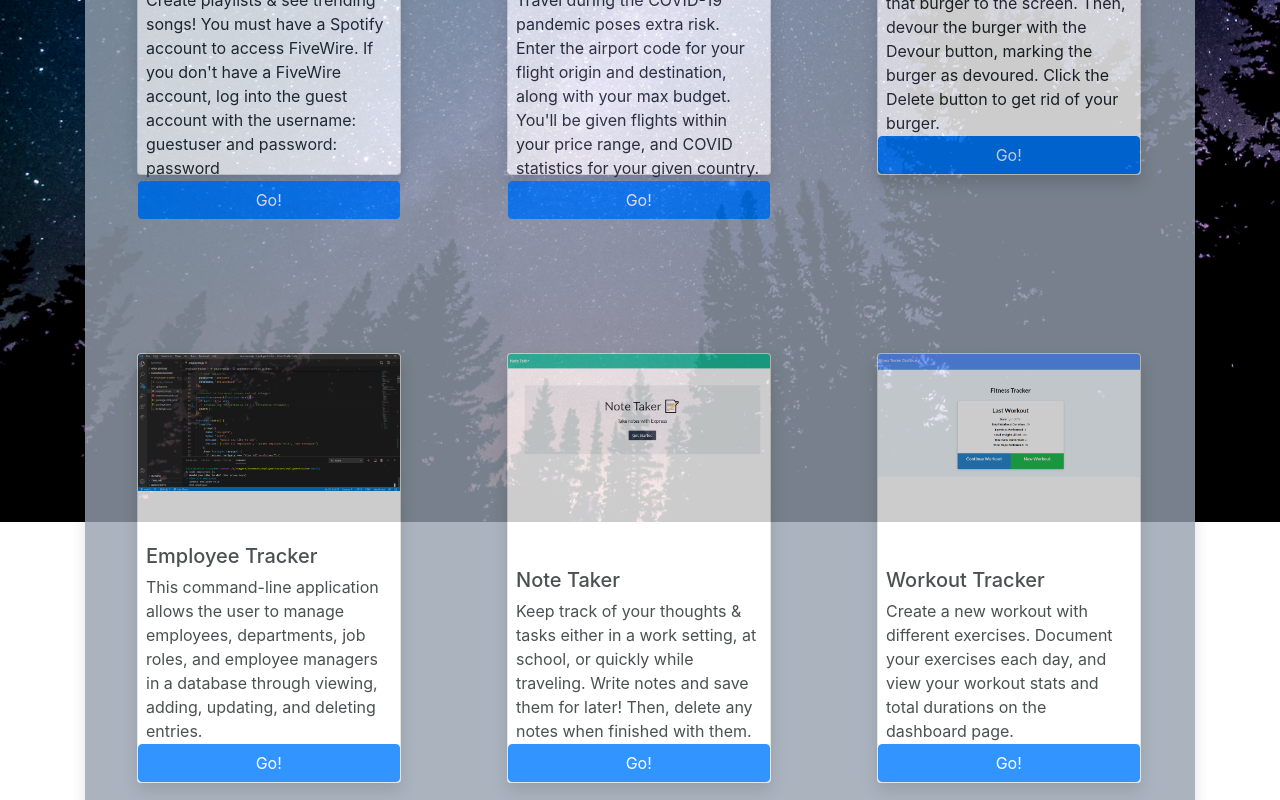
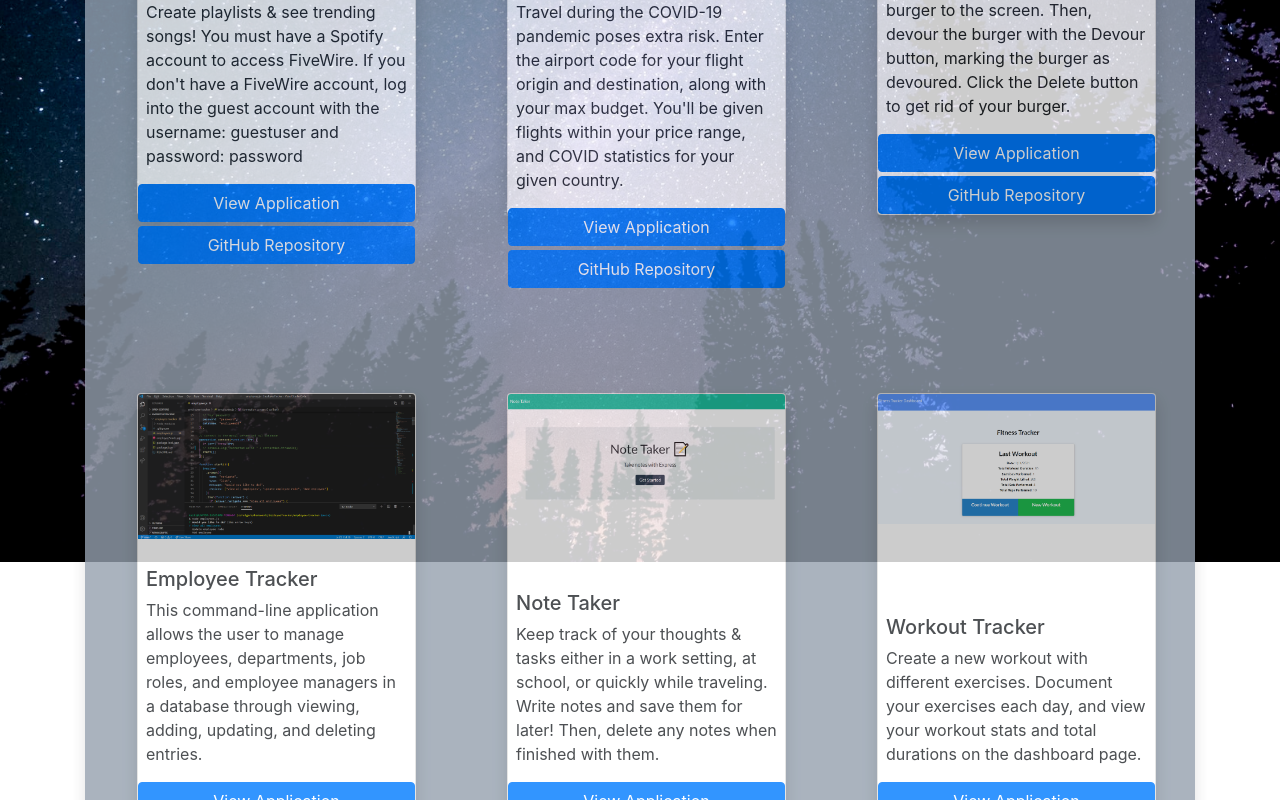
Before and after one commit to kaitlinkenney/react-portfolio, a React (Create React App) app: page /projects in a window 1280 px wide. Shown: the part 620-1420 px from the top of the page. Built offline with nearby package versions, Linux system fonts and the light colour scheme.

Commit message:
added repo links to projects

```diff
--- a/src/components/Footer/footer.js
+++ b/src/components/Footer/footer.js
@@ -3,6 +3,7 @@ import "./style.css";
 import { GrGithub, GrMail } from "react-icons/gr";
 import { GrLinkedin } from "react-icons/gr";
 
+//footer will appear on every page with link to Github, LinkedIn, and email
 function Footer() {
   return (
     <footer className="footer mt-36">
--- a/src/components/Header/header.js
+++ b/src/components/Header/header.js
@@ -2,10 +2,9 @@ import React from "react";
 import "./style.css";
 import { Link } from "react-router-dom";
 
+//header will appear on every page with buttons to navigate between pages
 function Header() {
   return (
-    // <header className="bg-pink-100">
-    //   <div className="container mx-auto">
         <div className="topnav">
           <Link to="/"
           className="homelink"
@@ -21,8 +20,6 @@ function Header() {
             Projects
           </Link>
         </div>
-    //   </div>
-    // </header>
   )
 }
 
--- a/src/components/Image/image.js
+++ b/src/components/Image/image.js
@@ -1,6 +1,7 @@
 import React from 'react';
 import "./style.css";
 
+// background image for every page
 function Image (props) {
     return(
         <div>
--- a/src/components/Project/project.js
+++ b/src/components/Project/project.js
@@ -1,17 +1,18 @@
 import "./style.css";
 import React from 'react';
 
-
+//Component for each project renderd in projects.js
 function Project(props) {
     return (
         <div className="container projectcontainer">
 
-            <div className="card shadow" style={{width: "85%", height: "430px"}}>
+            <div className="card shadow" style={{width: "90%", height: "470px"}}>
             <img src={props.projimage} className="card-img-top"/>
                 <div className="card-body" />
                 <h5 className="card-title mt-n4 ml-2">{props.title}</h5>
                 <p className="card-text pl-2 pr-2">{props.description}</p>
-                <a href={props.projurl} className="btn btn-primary">Go!</a>
+                <a href={props.projurl} className=" btn btn-primary mb-1">View Application</a>
+                <a href={props.giturl} className=" btn btn-primary">GitHub Repository</a>
             </div>
         </div>
     )
--- a/src/components/Project/style.css
+++ b/src/components/Project/style.css
@@ -13,6 +13,6 @@
     font-size: medium;
 }
 
-.btn {
+/* .btn {
     margin-top: -6%;
-}
+} */
--- a/src/pages/about.js
+++ b/src/pages/about.js
@@ -5,6 +5,7 @@ import { HiOutlineDesktopComputer } from "react-icons/hi";
 import { BiBadgeCheck } from "react-icons/bi";
 import "./about.css";
 
+//About page
 function About() {
     return (
 
--- a/src/pages/projects.js
+++ b/src/pages/projects.js
@@ -28,6 +28,7 @@ class Projects extends Component {
                 projimage={work[0].projimage}
                 description={work[0].description}
                 projurl={work[0].projurl}
+                giturl={work[0].giturl}
               />
             </div>
             <div className="col-sm-4">
@@ -38,6 +39,7 @@ class Projects extends Component {
                 projimage={work[1].projimage}
                 description={work[1].description}
                 projurl={work[1].projurl}
+                giturl={work[1].giturl}
               />
             </div>
             <div className="col-sm-4">
@@ -48,6 +50,7 @@ class Projects extends Component {
                 projimage={work[2].projimage}
                 description={work[2].description}
                 projurl={work[2].projurl}
+                giturl={work[2].giturl}
               />
             </div>
           </div>
@@ -60,6 +63,7 @@ class Projects extends Component {
                 projimage={work[3].projimage}
                 description={work[3].description}
                 projurl={work[3].projurl}
+                giturl={work[3].giturl}
               />
             </div>
             <div className="col-sm-4">
@@ -70,6 +74,7 @@ class Projects extends Component {
                 projimage={work[4].projimage}
                 description={work[4].description}
                 projurl={work[4].projurl}
+                giturl={work[4].giturl}
               />
             </div>
             <div className="col-sm-4">
@@ -80,6 +85,7 @@ class Projects extends Component {
                 projimage={work[5].projimage}
                 description={work[5].description}
                 projurl={work[5].projurl}
+                giturl={work[5].giturl}
               />
                 </div>
             </div>
--- a/src/work.json
+++ b/src/work.json
@@ -4,42 +4,48 @@
       "title": "FiveWire Music",
       "projimage": "appSC.png",
       "description": "Create playlists & see trending songs! You must have a Spotify account to access FiveWire. If you don't have a FiveWire account, log into the guest account with the username: guestuser and password: password",
-      "projurl": "https://group5-proj2.herokuapp.com/"
+      "projurl": "https://group5-proj2.herokuapp.com/",
+      "giturl": "https://github.com/nickkdb/Group5-Proj2"
     },
     {
         "id": 2,
         "title": "SmartTrvl",
         "projimage": "smrttrvl.png",
         "description": "Travel during the COVID-19 pandemic poses extra risk. Enter the airport code for your flight origin and destination, along with your max budget. You'll be given flights within your price range, and COVID statistics for your given country.",
-        "projurl": "https://kaitlinkenney.github.io/SmartTrvlApp/"
+        "projurl": "https://kaitlinkenney.github.io/SmartTrvlApp/",
+        "giturl": "https://github.com/kaitlinkenney/SmartTrvlApp"
     },
     {
         "id": 3,
         "title": "Eat-Da-Burger",
         "projimage": "burgerpic.png",
         "description": "Enter a burger that sounds delicious, which will append that burger to the screen. Then, devour the burger with the Devour button, marking the burger as devoured. Click the Delete button to get rid of your burger.",
-        "projurl": "https://burger-homework123456.herokuapp.com/"
+        "projurl": "https://burger-homework123456.herokuapp.com/",
+        "giturl": "https://github.com/kaitlinkenney/eat-the-burger"
     },
     {
         "id": 4,
         "title": "Employee Tracker",
         "projimage": "empltrack.png",
         "description": "This command-line application allows the user to manage employees, departments, job roles, and employee managers in a database through viewing, adding, updating, and deleting entries.",
-        "projurl": "https://drive.google.com/file/d/1qsMD6eBLb2imkib5W2iXAwBelavW8h3I/view"
+        "projurl": "https://drive.google.com/file/d/1qsMD6eBLb2imkib5W2iXAwBelavW8h3I/view",
+        "giturl": "https://github.com/kaitlinkenney/employee-tracker"
     },
     {
         "id": 5,
         "title": "Note Taker",
         "projimage": "notetaker.png",
         "description": "Keep track of your thoughts & tasks either in a work setting, at school, or quickly while traveling. Write notes and save them for later! Then, delete any notes when finished with them.",
-        "projurl": "https://drive.google.com/file/d/19t5VRDNJ6MUcKNNwilEpZllrmFm7HVjv/view"
+        "projurl": "https://drive.google.com/file/d/19t5VRDNJ6MUcKNNwilEpZllrmFm7HVjv/view",
+        "giturl": "https://github.com/kaitlinkenney/note-taker"
     },
     {
         "id": 6,
         "title": "Workout Tracker",
         "projimage": "workouttrack.png",
         "description": "Create a new workout with different exercises. Document your exercises each day, and view your workout stats and total durations on the dashboard page.",
-        "projurl": "https://serene-everglades-49385.herokuapp.com/"
+        "projurl": "https://serene-everglades-49385.herokuapp.com/",
+        "giturl": "https://github.com/kaitlinkenney/workout-tracker"
     }
 
   ]
```
Also changed, not shown: 2 other files (tests, documents, lock files or other folders).
